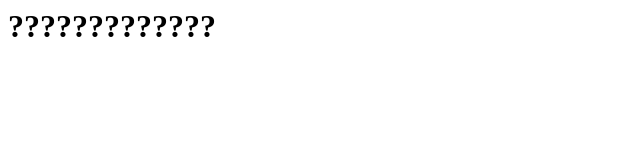
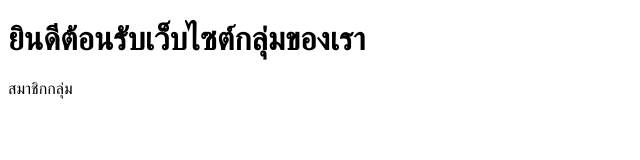
Before and after one commit to 67219010011/group, a plain HTML site: page index.html in a window 1280 px wide. Shown: the whole page, without its empty margins (0-640 px from the left). Drawn offline with Linux system fonts and the light colour scheme.

Commit message:
update index

```diff
--- a/index.html
+++ b/index.html
@@ -1 +1,10 @@
-<h1>?????????????</h1>
+<!DOCTYPE html>
+<html>
+<head>
+    <title>เว็บไซต์กลุ่ม</title>
+</head>
+<body>
+    <h1>ยินดีต้อนรับเว็บไซต์กลุ่มของเรา</h1>
+    <p>สมาชิกกลุ่ม</p>
+</body>
+</html>
```
